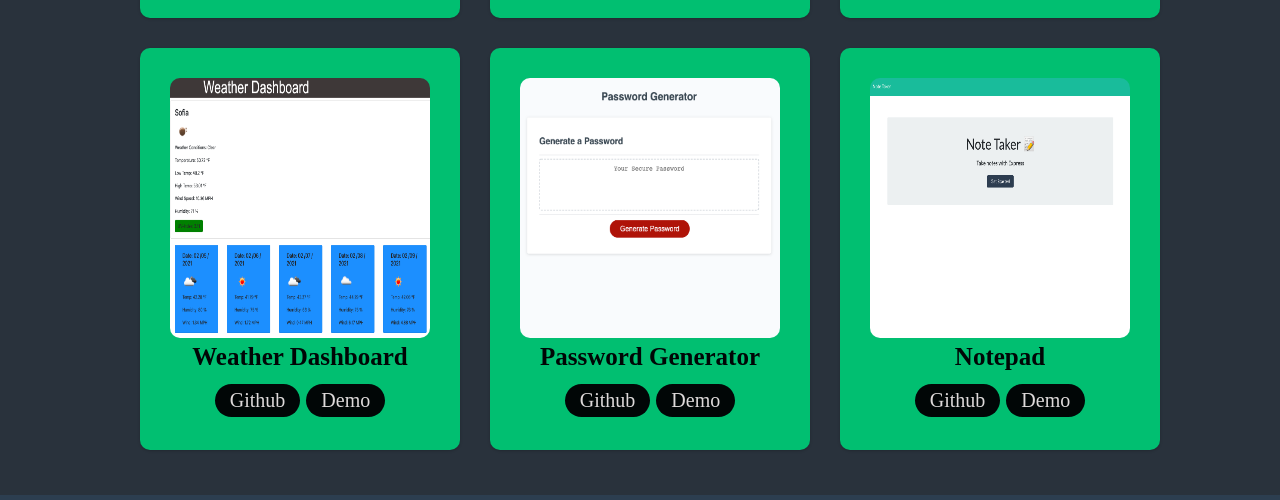
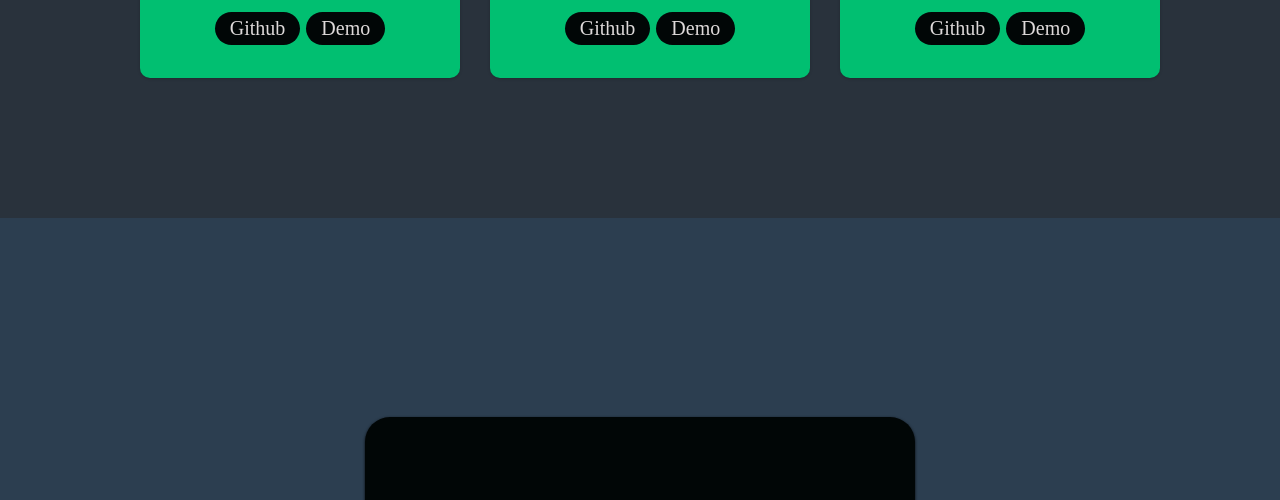
Before and after one commit to DevVlady/DevVlady_Portfolio, a React (Create React App) app: page / in a window 1280 px wide. Shown: the part 3302-3802 px from the top of the page. Built offline with nearby package versions, Linux system fonts and the light colour scheme; a web font is replaced by a local one.

Commit message:
Removed 3 cards from the portfolio page.

```diff
--- a/src/components/Projects/ProjectElements.js
+++ b/src/components/Projects/ProjectElements.js
@@ -2,14 +2,13 @@ import styled from 'styled-components';
 import {Link} from 'react-scroll';
 
 export const ProjectContainer = styled.div `
-    height: 100%;
+    height: 1140px;
     display: flex;
     flex-direction: column;
     justify-content: center;
     align-items: center;
     background: #29323c;
     padding-bottom: 45px;
-    padding-top: 35px;
 
     @media screen and (max-width: 768px) {
         height: 100%;
--- a/src/components/Projects/Projects.jsx
+++ b/src/components/Projects/Projects.jsx
@@ -119,55 +119,6 @@ const Projects = () => {
                         >Demo</Button>
                     </BtnWrap>
                 </ProjectCard>
-                <ProjectCard>
-                    <ProjectIcon src={Icon7}/>
-                    <ProjectH2>Weather Dashboard</ProjectH2>
-                    <BtnWrap>
-                        <Button
-                            onClick={event => window.location.href='https://github.com/DevVlady/Weather_Dashboard'}
-                            onMouseEnter={onHover}
-                            onMouseLeave={onHover}
-                            spy={true}
-                            // offset={-80}
-                        >Github</Button>
-                        <Button
-                            onClick={event => window.location.href='https://devvlady.github.io/Weather_Dashboard/'}
-                        >Demo</Button>
-                    </BtnWrap>
-                </ProjectCard>
-                <ProjectCard>
-                    <ProjectIcon src={Icon8}/>
-                    <ProjectH2>Password Generator</ProjectH2>
-                    <BtnWrap>
-                        <Button
-                            onClick={event => window.location.href='https://github.com/DevVlady/PasswordGenerator'}
-                            onMouseEnter={onHover}
-                            onMouseLeave={onHover}
-                            spy={true}
-                            // offset={-80}
-                        >Github</Button>
-                        <Button
-                            onClick={event => window.location.href='https://devvlady.github.io/PasswordGenerator/'}
-                        >Demo</Button>
-                    </BtnWrap>
-                </ProjectCard>
-                <ProjectCard>
-                    <ProjectIcon src={Icon9}/>
-                    <ProjectH2>Notepad</ProjectH2>
-                    <BtnWrap>
-                        <Button
-                            onClick={event => window.location.href='https://github.com/DevVlady/Note_Taker'}
-                            onMouseEnter={onHover}
-                            onMouseLeave={onHover}
-                            spy={true}
-                            // offset={-80}
-                        >Github</Button>
-                        <Button
-                            onClick={event => window.location.href='https://note-pad-vd.herokuapp.com/'}
-                        >Demo</Button>
-                    </BtnWrap>
-                </ProjectCard>
-
             </ProjectWrapper>
         </ProjectContainer>
     )
```
